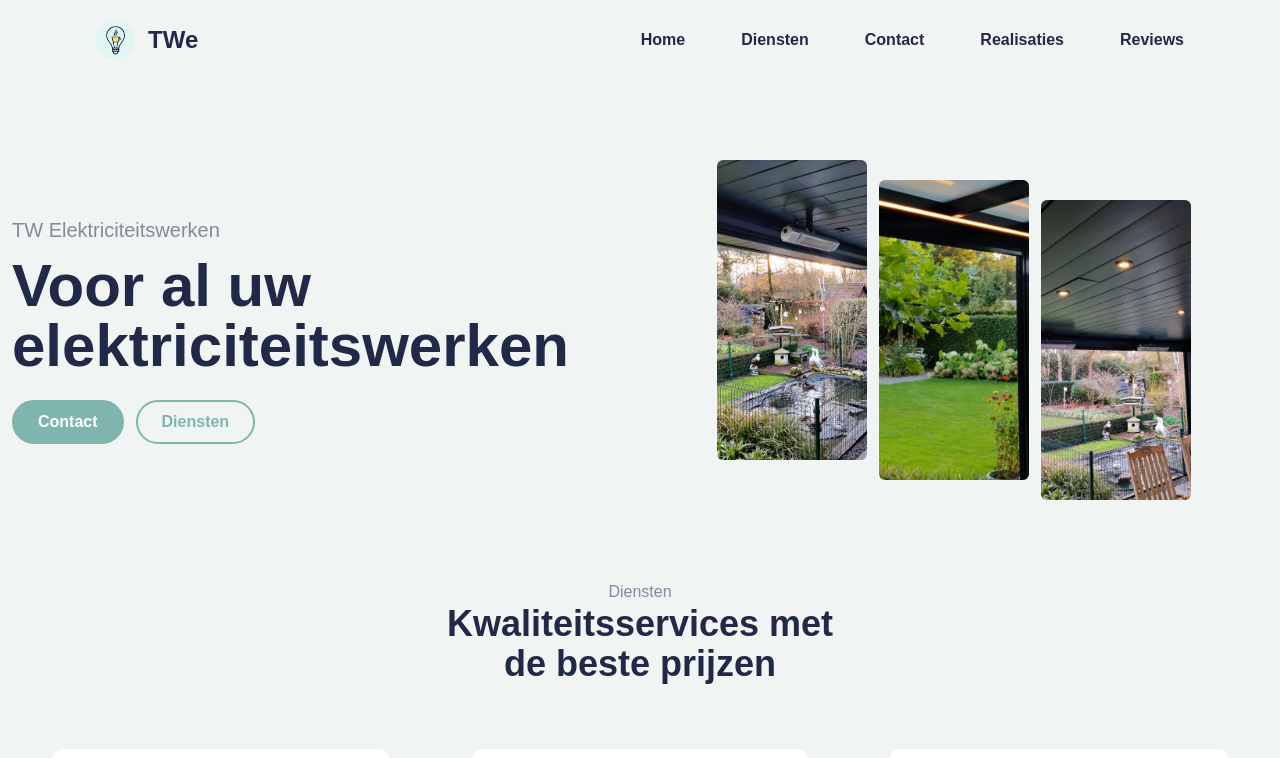
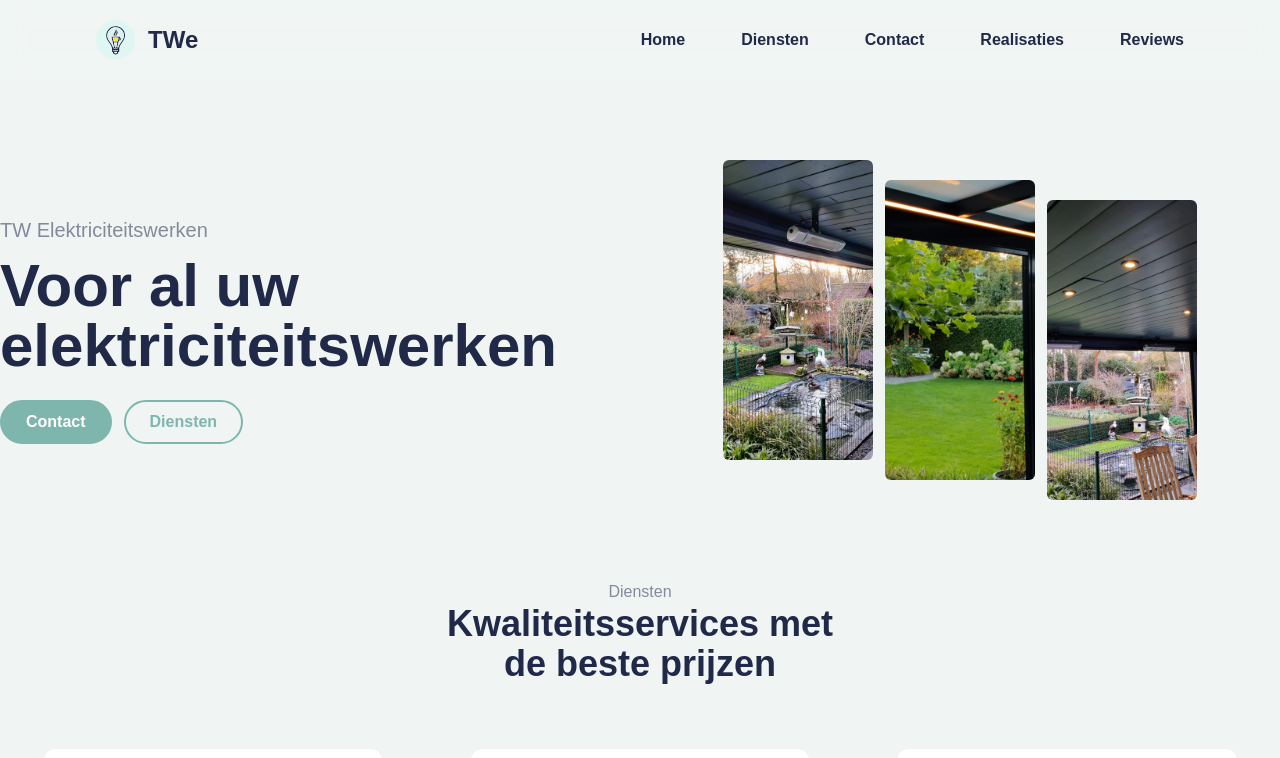
Before and after one commit to web3thijs/twe-nextjs-frontend, a Next.js app: page / in a window 1280 px wide. Shown: the top 758 px of the page. Built offline with nearby package versions, Linux system fonts and the light colour scheme; what react-locomotive-scroll would draw is missing.

Commit message:
container per section (full width color)

```diff
--- a/components/layouts/Layout.tsx
+++ b/components/layouts/Layout.tsx
@@ -5,7 +5,7 @@ function Layout({ children }: { children: React.ReactNode }) {
   return (
     <>
       <Navbar></Navbar>
-      <div className="container mx-auto px-3">
+      <div>
         {children}
       </div>
     </>
```
